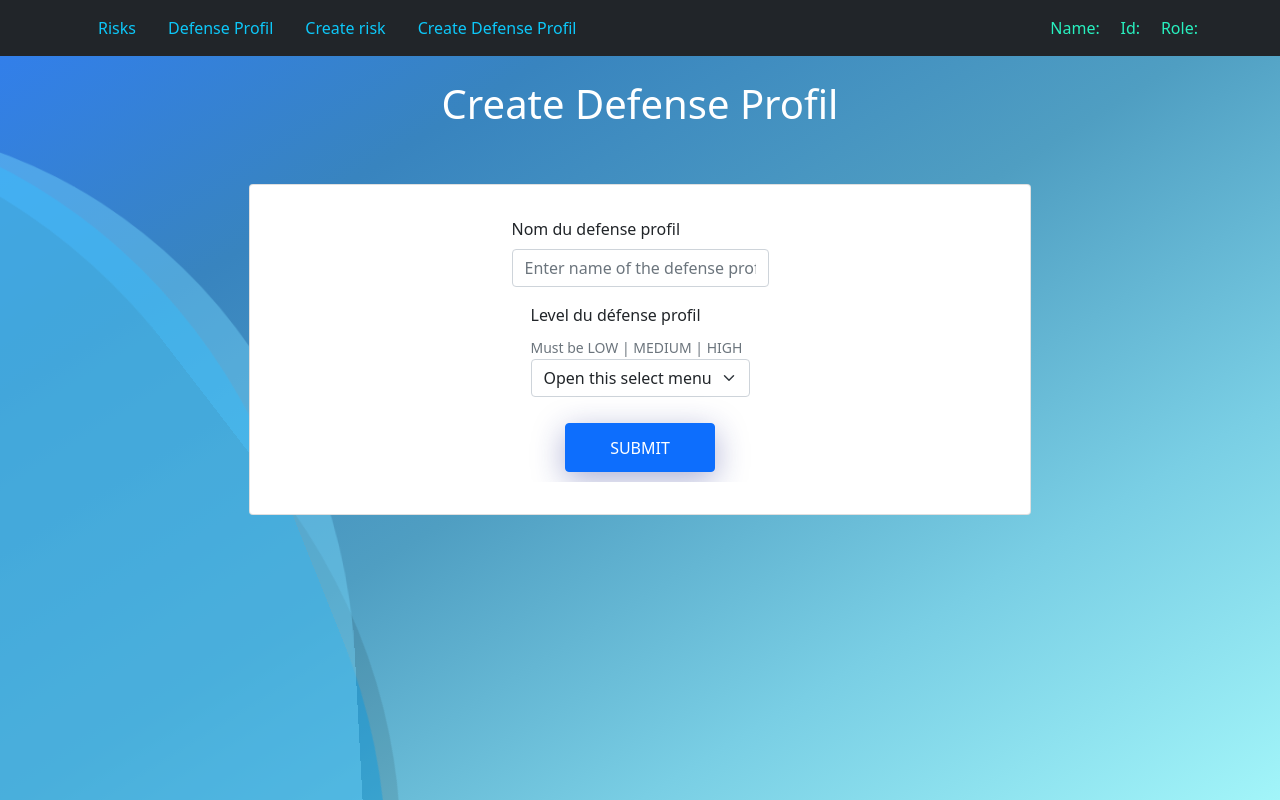
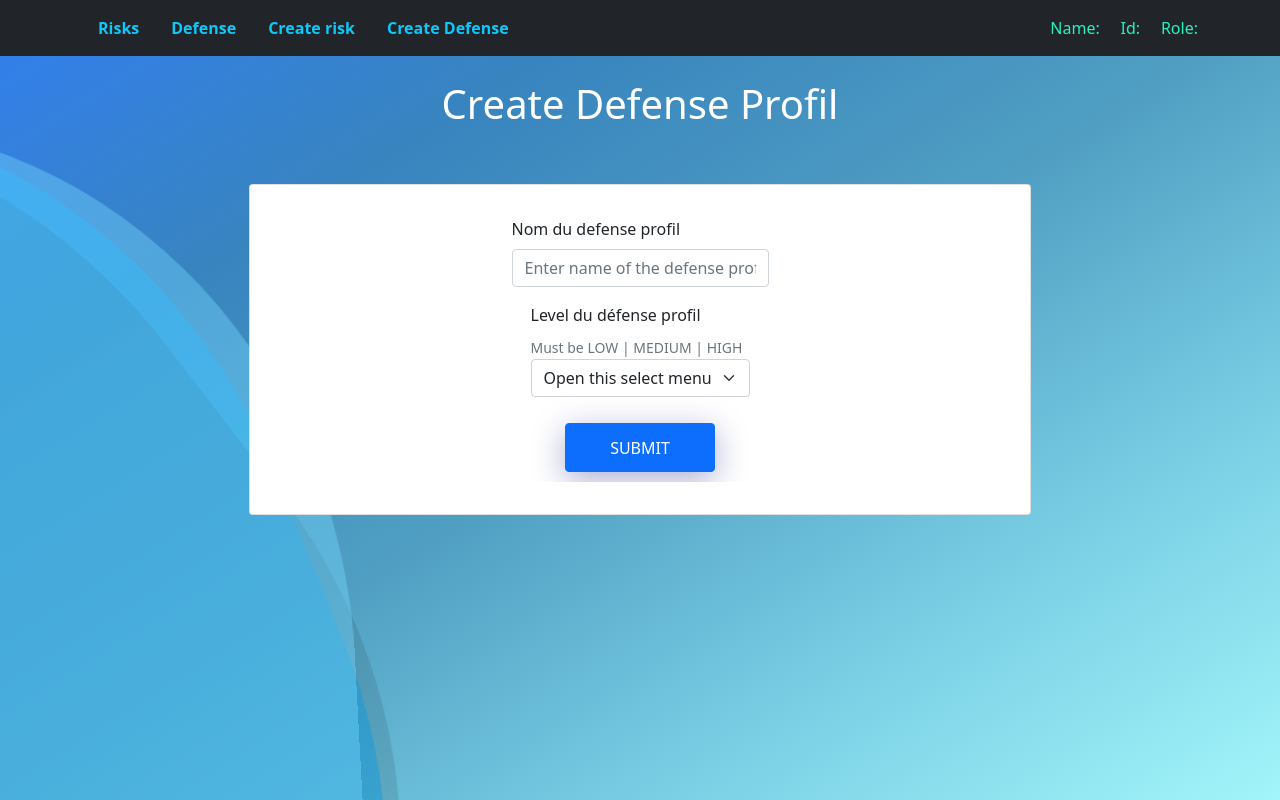
Before and after one commit to revolalex/prisma-graphql-learn, a React (Create React App) app in the folder front/: page /post-defense in a window 1280 px wide. Built offline with nearby package versions, Linux system fonts and the light colour scheme.

Commit message:
nav link hover

```diff
--- a/front/src/Component/Navbar/MyNabar.js
+++ b/front/src/Component/Navbar/MyNabar.js
@@ -7,16 +7,16 @@ const MyNavbar = () => {
   const userName = localStorage.getItem("userName")
   const id = localStorage.getItem("userId")
   const linkStyle = { color: "rgb(13, 200, 249)", textDecoration: "none" }
-  const userInfoStyle = { color: "rgb(40 240 191)" }
+  const userInfoStyle = { color: "rgb(40 240 191)"}
   const userRole = localStorage.getItem('role');
   return (
     <Navbar bg="dark" variant="dark">
       <Container>
         <Nav className="me-auto">
           <Link className='myLink' style={linkStyle} to="/risks">Risks</Link>
-          <Link className='myLink' style={linkStyle} to="/defense-profil">Defense Profil</Link>
+          <Link className='myLink' style={linkStyle} to="/defense-profil">Defense</Link>
           <Link className='myLink' style={linkStyle} to="/risk">Create risk</Link>
-          <Link className='myLink' style={linkStyle} to="/post-defense">Create Defense Profil</Link>
+          <Link className='myLink' style={linkStyle} to="/post-defense">Create Defense</Link>
           {userRole === "ADMIN" &&
             <Link className='myLink' style={linkStyle} to="/users">Users List</Link>
           }
--- a/front/src/Component/Navbar/MyNavbar.css
+++ b/front/src/Component/Navbar/MyNavbar.css
@@ -1,4 +1,5 @@
 .myLink {
+  font-weight: bold;
   display: block;
   padding: .5rem 1rem;
   padding-right: 1rem;
@@ -8,3 +9,8 @@
   transition: color .15s ease-in-out, background-color .15s ease-in-out, border-color .15s ease-in-out;
 
 }
+
+.myLink:hover{
+  color: #d4f160 !important;
+  font-weight: bolder;
+}
```
